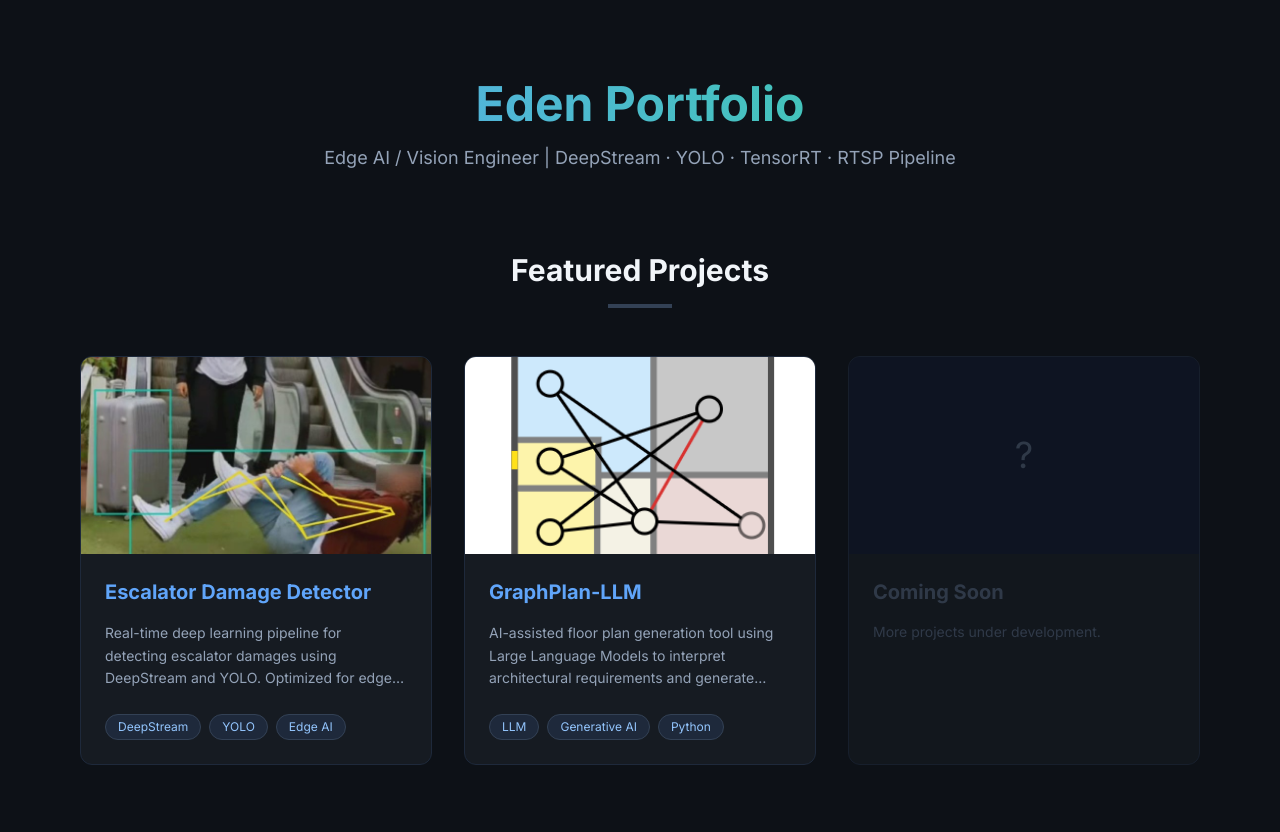
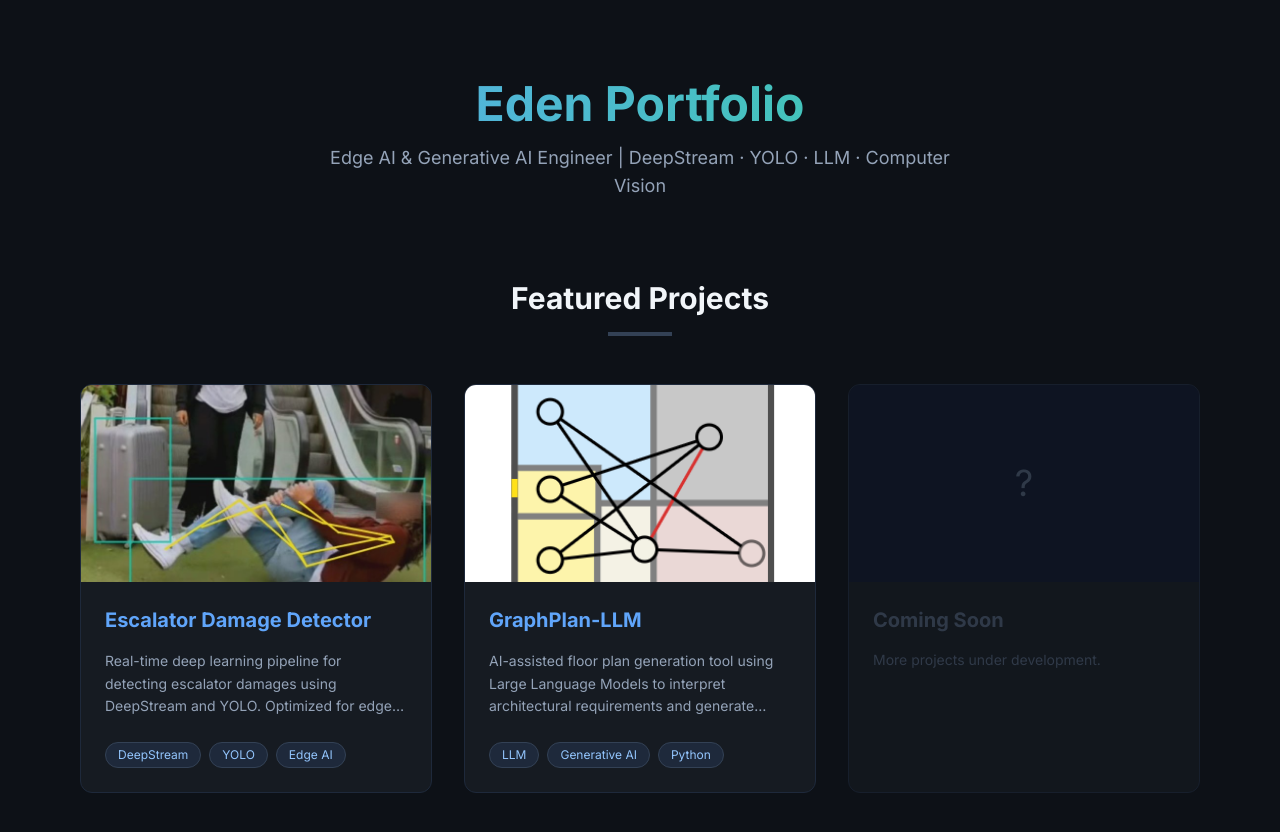
Before and after one commit to eden-owo/eden-owo.github.io, a plain HTML site: page index.html in a window 1280 px wide. Drawn offline with nearby package versions, Linux system fonts and the light colour scheme.

Commit message:
update index

```diff
--- a/index.html
+++ b/index.html
@@ -24,7 +24,7 @@
         Eden Portfolio
       </h1>
       <p class="text-slate-400 text-lg max-w-2xl mx-auto">
-        Edge AI / Vision Engineer | DeepStream · YOLO · TensorRT · RTSP Pipeline
+        Edge AI & Generative AI Engineer | DeepStream · YOLO · LLM · Computer Vision
       </p>
     </div>
 
```
